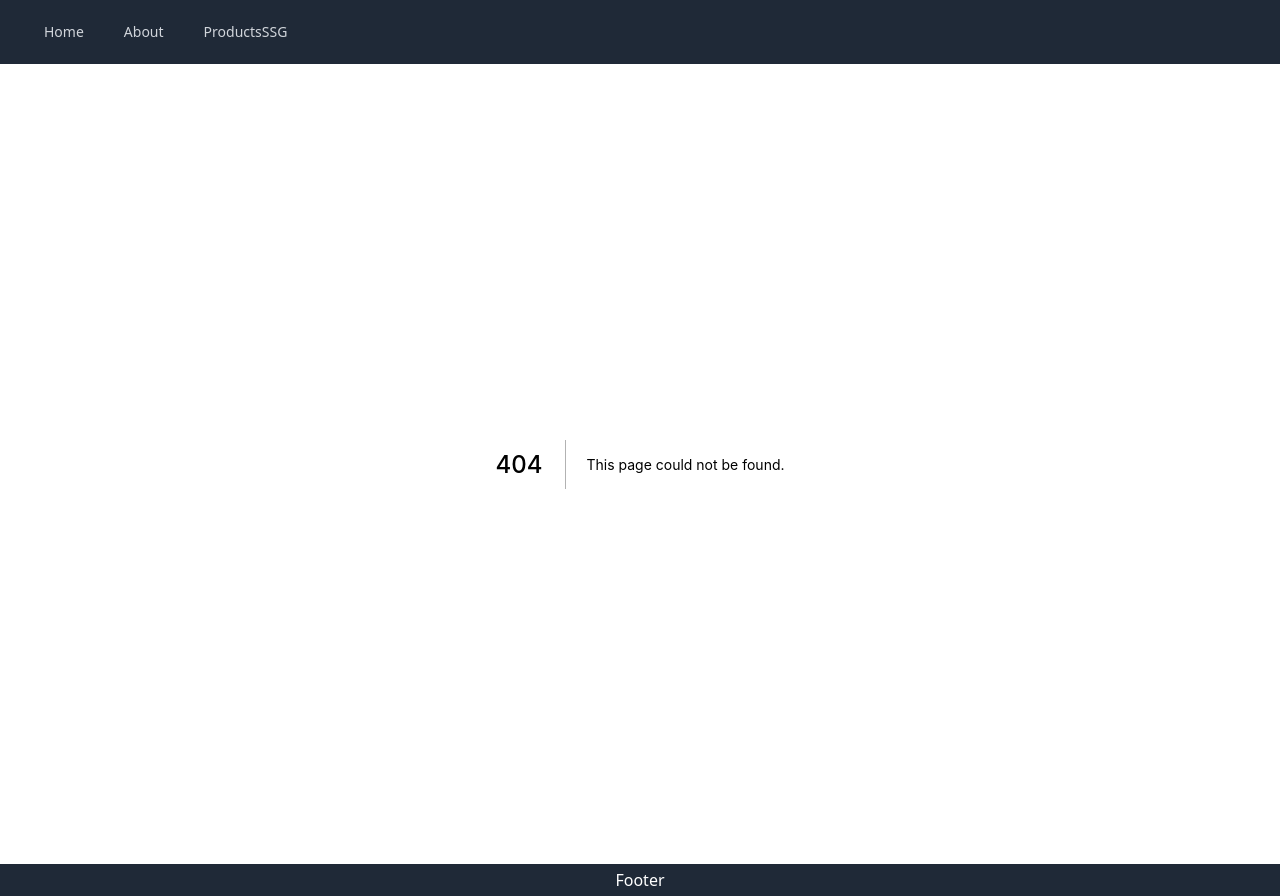
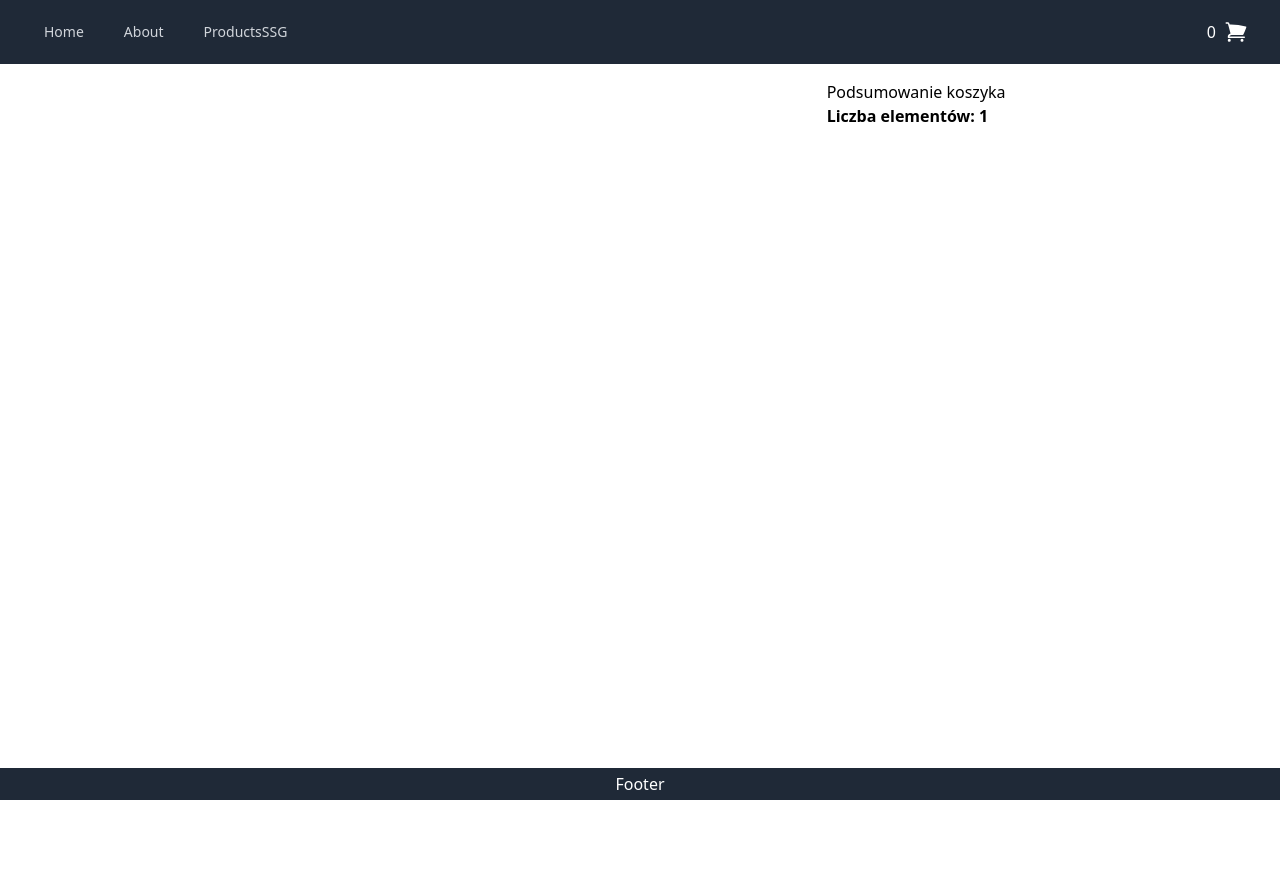
Before and after one commit to arturdrawc/shop, a Next.js app: page /cart in a window 1280 px wide. Before the commit this address had no page. After the commit the page ends 800 px from the top, so only its background shows below. Built offline with nearby package versions, Linux system fonts and the light colour scheme.

Commit message:
Add Cart

```diff
--- /dev/null
+++ b/components/Cart/CartBar.tsx
@@ -0,0 +1,24 @@
+import Link from "next/link";
+import { useCartState } from "./CartContext";
+
+export const CartBar = () => {
+  const cartState = useCartState();
+  return (
+    <Link href="/cart">
+      <a className="text-white inline-flex">
+        <span className="mr-2">
+          {cartState.items?.length}
+        </span>
+
+        <svg
+          xmlns="http://www.w3.org/2000/svg"
+          viewBox="0 0 24 24"
+          fill="currentColor"
+          className="w-6 h-6 text-white"
+        >
+          <path d="M2.25 2.25a.75.75 0 000 1.5h1.386c.17 0 .318.114.362.278l2.558 9.592a3.752 3.752 0 00-2.806 3.63c0 .414.336.75.75.75h15.75a.75.75 0 000-1.5H5.378A2.25 2.25 0 017.5 15h11.218a.75.75 0 00.674-.421 60.358 60.358 0 002.96-7.228.75.75 0 00-.525-.965A60.864 60.864 0 005.68 4.509l-.232-.867A1.875 1.875 0 003.636 2.25H2.25zM3.75 20.25a1.5 1.5 0 113 0 1.5 1.5 0 01-3 0zM16.5 20.25a1.5 1.5 0 113 0 1.5 1.5 0 01-3 0z" />
+        </svg>
+      </a>
+    </Link>
+  );
+};
--- /dev/null
+++ b/components/Cart/CartContext.tsx
@@ -0,0 +1,128 @@
+import {
+  createContext,
+  ReactNode,
+  useContext,
+  useEffect,
+  useState,
+} from "react";
+
+interface CartItem {
+  id: number;
+  price: number;
+  title: string;
+  count: number;
+}
+
+interface CartState {
+  items: CartItem[] | undefined;
+  addItemToCart: (item: CartItem) => void;
+  removeItemFromCart: (id: CartItem["id"]) => void;
+}
+
+export const CartStateContext = createContext<CartState | null>(null);
+///
+const getCartItemsFromStorage = () => {
+  const itemsFromLocalStorage = localStorage.getItem("CART");
+  if (!itemsFromLocalStorage) {
+    return [];
+  }
+
+  try {
+    const items = JSON.parse(itemsFromLocalStorage);
+    return items;
+  } catch (err) {
+    console.error(err);
+    return [];
+  }
+};
+
+const setCartItemsInStorage = (cartItems: CartItem[]) => {
+  localStorage.setItem("CART", JSON.stringify(cartItems));
+};
+///
+export const CartStateContextProvider = ({
+  children,
+}: {
+  children: ReactNode;
+}) => {
+  const [cartItems, setCartItems] = useState<CartItem[] | undefined>(undefined);
+
+  useEffect(() => {
+    setCartItems(getCartItemsFromStorage());
+  }, []);
+
+  useEffect(() => {
+    if (cartItems === undefined) {
+      return;
+    }
+
+    setCartItemsInStorage(cartItems);
+  }, [cartItems]);
+
+  return (
+    <CartStateContext.Provider
+      value={{
+        items: cartItems,
+        addItemToCart: (item) => {
+          setCartItems((prevState) => {
+            if (!prevState) {
+              return;
+            }
+
+            const existingItem = prevState.find(
+              (existingItem) => existingItem.id === item.id
+            );
+            if (!existingItem) {
+              return [...prevState, item];
+            }
+
+            return prevState.map((existingItem) => {
+              if (existingItem.id === item.id) {
+                return {
+                  ...existingItem,
+                  count: existingItem.count + 1,
+                };
+              }
+
+              return existingItem;
+            });
+          });
+        },
+        removeItemFromCart: (id) => {
+          setCartItems((prevState) => {
+            if (!prevState) {
+              return;
+            }
+
+            const existingItem = prevState.find((element) => element.id === id);
+            if (existingItem && existingItem.count <= 1) {
+              return prevState.filter((existingItem) => existingItem.id !== id);
+            }
+
+            return prevState.map((existingItem) => {
+              if (existingItem.id === id) {
+                return {
+                  ...existingItem,
+                  count: existingItem.count - 1,
+                };
+              }
+
+              return existingItem;
+            });
+          });
+        },
+      }}
+    >
+      {children}
+    </CartStateContext.Provider>
+  );
+};
+
+export const useCartState = () => {
+  const cartState = useContext(CartStateContext);
+  if (!cartState) {
+    throw new Error("You forgot CartStateContextProvider");
+  }
+
+  return cartState;
+};
--- a/components/Header.tsx
+++ b/components/Header.tsx
@@ -1,5 +1,6 @@
 import Link from "next/link";
 import { useRouter } from "next/router";
+import { CartBar } from "./Cart/CartBar";
 
 const routes = [
   { name: "Home", href: "/" },
@@ -11,22 +12,18 @@ export const Header = () => {
   const router = useRouter();
 
   return (
-    <header>
-      <nav className="bg-gray-800 px-6 lg:px-8 flex h-16 items-center">
+    <header className="flex items-center justify-between bg-gray-800 px-6 lg:px-8 h-16">
+      <nav>
         <div className="flex space-x-4">
           {routes.map((route, index) => {
             return (
-              <Link
-                key={index}
-                href={route.href}
-              >
-                <a className={
-                    "px-3 py-2 rounded-md text-sm font-medium "
-                    + (
-                        router.pathname === route.href
-                          ? "bg-gray-900 text-white"
-                          : "text-gray-300 hover:bg-gray-700 hover:text-white"
-                        )
+              <Link key={index} href={route.href}>
+                <a
+                  className={
+                    "px-3 py-2 rounded-md text-sm font-medium " +
+                    (router.pathname === route.href
+                      ? "bg-gray-900 text-white"
+                      : "text-gray-300 hover:bg-gray-700 hover:text-white")
                   }
                 >
                   {route.name}
@@ -36,6 +33,8 @@ export const Header = () => {
           })}
         </div>
       </nav>
+
+      <CartBar />
     </header>
   );
 };
--- a/components/ProductDetails.tsx
+++ b/components/ProductDetails.tsx
@@ -3,6 +3,7 @@ import Image from "next/image";
 import { NextSeo } from "next-seo";
 import { MarkdownContent } from "./MarkdownContent";
 import { MDXRemoteSerializeResult } from "next-mdx-remote";
+import { useCartState } from "./Cart/CartContext";
 
 interface ProductDetails {
   id: number;
@@ -11,12 +12,13 @@ interface ProductDetails {
   thumbnailUrl: string;
   thumbnailAlt: string;
   rating: number;
+  price: number;
   longDescription: MDXRemoteSerializeResult<Record<string, unknown>>;
 }
 
 type ProductListItem = Pick<
   ProductDetails,
-  "id" | "title" | "thumbnailUrl" | "thumbnailAlt"
+  "id" | "title" | "thumbnailUrl" | "thumbnailAlt" | "price"
 >;
 
 interface ProductListItemProps {
@@ -28,6 +30,8 @@ interface ProductProps {
 }
 
 export const ProductListItem = ({ data }: ProductListItemProps) => {
+  const cartState = useCartState();
+
   return (
     <div className="p-4 border-2 rounded-lg">
       <Link href={`/products/item/${data.id}`}>
@@ -46,6 +50,19 @@ export const ProductListItem = ({ data }: ProductListItemProps) => {
           alt={data.thumbnailAlt}
         />
       </div>
+
+      <button
+        onClick={() => {
+          cartState.addItemToCart({
+            id: data.id,
+            price: data.price,
+            id: data.title,
+            count: 1,
+          });
+        }}
+      >
+        Dodaj do koszyka
+      </button>
     </div>
   );
 };
@@ -71,9 +88,7 @@ export const ProductDetails = ({ data }: ProductProps) => {
             {data.description}
           </p>
 
-          <MarkdownContent>
-            {data.longDescription}
-          </MarkdownContent>
+          <MarkdownContent>{data.longDescription}</MarkdownContent>
 
           <div className="mt-3">
             Rating:
--- a/pages/_app.tsx
+++ b/pages/_app.tsx
@@ -2,16 +2,19 @@ import '../styles/globals.css'
 import type { AppProps } from 'next/app'
 import { QueryClient, QueryClientProvider } from '@tanstack/react-query'
 import { Layout } from '../components/Layout';
+import { CartStateContextProvider } from '../components/Cart/CartContext';
 
 const client = new QueryClient;
 
 function MyApp({ Component, pageProps }: AppProps) {
   return (
-    <Layout>
-      <QueryClientProvider client={client}>
-        <Component {...pageProps} />
-      </QueryClientProvider>
-    </Layout>
+    <CartStateContextProvider>
+      <Layout>
+        <QueryClientProvider client={client}>
+          <Component {...pageProps} />
+        </QueryClientProvider>
+      </Layout>
+    </CartStateContextProvider>
   );
 }
 
--- /dev/null
+++ b/pages/cart.tsx
@@ -0,0 +1,66 @@
+import { useCartState } from "../components/Cart/CartContext";
+
+const CartContent = () => {
+  const cartState = useCartState();
+
+  return (
+    <div className="col-span-2">
+      <ul className="divide-y divide-gray-200">
+        {cartState.items?.map((item, index) => (
+          <li
+            key={`${item.id}_${index}`}
+            className="py-2 flex justify-between"
+          >
+            <div>{item.count} x {item.id}</div>
+            <div>
+              {item.price}
+              <button
+                className="ml-4 text-red-500"
+                onClick={() => cartState.removeItemFromCart(item.id)}
+              >
+                <svg
+                  xmlns="http://www.w3.org/2000/svg"
+                  viewBox="0 0 24 24"
+                  fill="currentColor"
+                  className="w-6 h-6"
+                >
+                  <path
+                    fillRule="evenodd"
+                    d="M16.5 4.478v.227a48.816 48.816 0 013.878.512.75.75 0 11-.256 1.478l-.209-.035-1.005 13.07a3 3 0 01-2.991 2.77H8.084a3 3 0 01-2.991-2.77L4.087 6.66l-.209.035a.75.75 0 01-.256-1.478A48.567 48.567 0 017.5 4.705v-.227c0-1.564 1.213-2.9 2.816-2.951a52.662 52.662 0 013.369 0c1.603.051 2.815 1.387 2.815 2.951zm-6.136-1.452a51.196 51.196 0 013.273 0C14.39 3.05 15 3.684 15 4.478v.113a49.488 49.488 0 00-6 0v-.113c0-.794.609-1.428 1.364-1.452zm-.355 5.945a.75.75 0 10-1.5.058l.347 9a.75.75 0 101.499-.058l-.346-9zm5.48.058a.75.75 0 10-1.498-.058l-.347 9a.75.75 0 001.5.058l.345-9z"
+                    clipRule="evenodd"
+                  />
+                </svg>
+              </button>
+            </div>
+          </li>
+        ))}
+      </ul>
+    </div>
+  );
+};
+
+const CartSummary = () => {
+  const cartState = useCartState();
+
+  return (
+    <div>
+      Podsumowanie koszyka
+      <div className="font-bold">
+        Liczba elementów: {cartState.addItemToCart.length}
+      </div>
+    </div>
+  );
+};
+
+const CartPage = () => {
+  return (
+    <div className="max-w-5xl mx-auto p-4">
+      <div className="grid grid-cols-3 gap-8">
+        <CartContent />
+        <CartSummary />
+      </div>
+    </div>
+  );
+};
+
+export default CartPage;
--- a/pages/products/[page].tsx
+++ b/pages/products/[page].tsx
@@ -22,6 +22,7 @@ const ProductPage = ({
                   title: product.title,
                   thumbnailUrl: product.image,
                   thumbnailAlt: product.title,
+                  price: product.price,
                 }}
               />
             </li>
```
